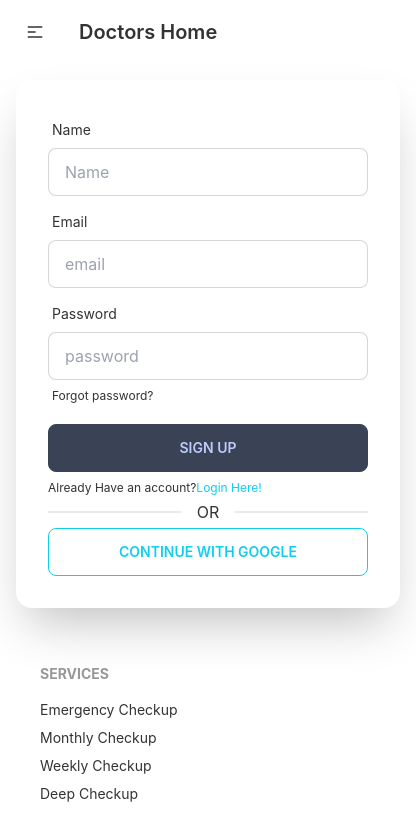
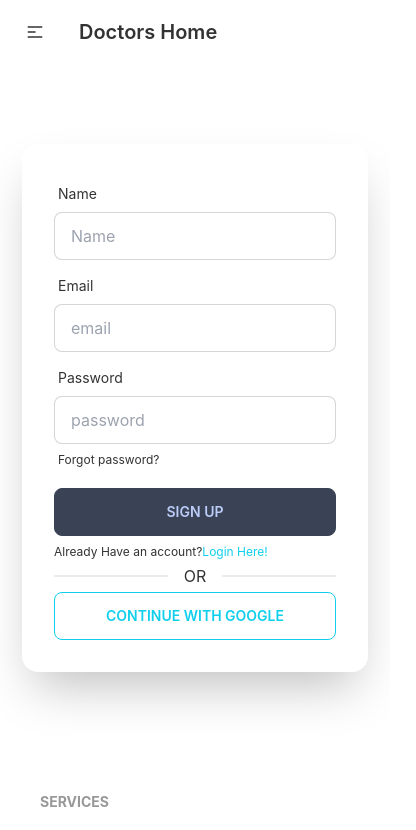
Before and after one commit to masumbillah360/doctors-home, a React (Create React App) app: page /signup in a window 390 px wide. Shown: the top 830 px of the page, 416 px wide, since content can reach past the window. Built offline with nearby package versions, Linux system fonts and the light colour scheme.

Commit message:
fix responsive on login and signup page

```diff
--- a/src/Pages/Login/Login.js
+++ b/src/Pages/Login/Login.js
@@ -3,10 +3,9 @@ import { Link } from "react-router-dom";
 
 const Login = () => {
   return (
-    <div className="hero">
-      <div className="hero-content">
+    <div className="flex justify-center items-center md:my-32">
       <div className="card shadow-2xl">
-          <div className="card-body w-96">
+        <div className="card-body max-w-sm">
           <div className="form-control">
             <label className="label">
               <span className="label-text">Email</span>
@@ -50,7 +49,6 @@ const Login = () => {
         </div>
       </div>
     </div>
-    </div>
   );
 };
 
--- a/src/Pages/SignUp/SignUp.js
+++ b/src/Pages/SignUp/SignUp.js
@@ -3,10 +3,9 @@ import { Link } from "react-router-dom";
 
 const SignUp = () => {
   return (
-    <div className="hero">
-      <div className="hero-content">
+    <div className="flex justify-center items-center my-20">
       <div className="card shadow-2xl">
-          <div className="card-body w-96">
+        <div className="card-body max-w-sm w-full">
           <div className="form-control">
             <label className="label">
               <span className="label-text">Name</span>
@@ -60,7 +59,6 @@ const SignUp = () => {
         </div>
       </div>
     </div>
-    </div>
   );
 };
 
```
Lines whose indentation alone changed are shown as unchanged.
